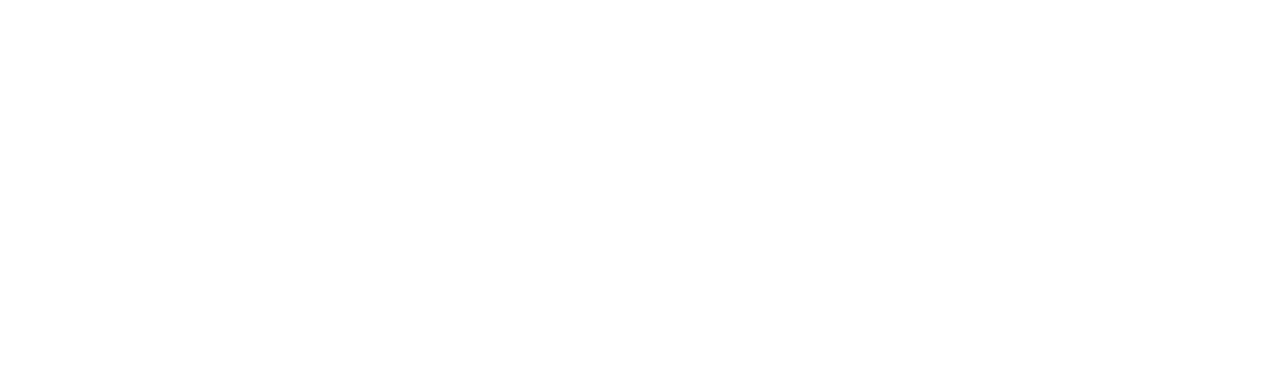
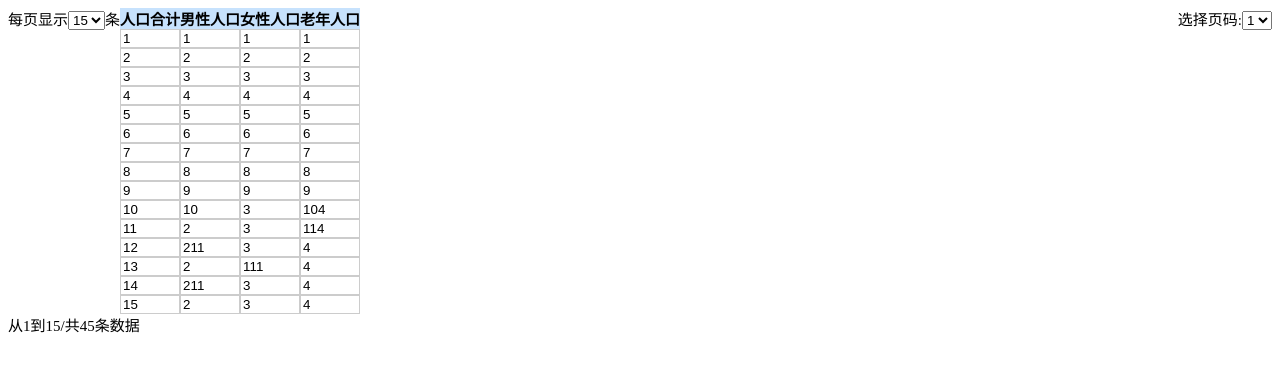
Before and after one commit to leejaygo/simpTable, a plain HTML site: page index.html in a window 1280 px wide. Drawn offline with Linux system fonts and the light colour scheme.

Commit message:
初步前端分页功能

```diff
--- a/css/simpleTable.css
+++ b/css/simpleTable.css
@@ -0,0 +1,19 @@
+.st_wrapper{
+	font-size: 15px;
+	font-family: "Microsoft Yahei";
+}
+.st_wrapper th{
+	background:#c7e2fd;
+}
+.st_wrapper td{
+	border:1px solid #CCC;
+}
+.st_wrapper input{
+	border:none;
+}
+.st-pagenum-wrap{
+	float:left;
+}
+.st-pagesel-wrap{
+	float:right;
+}
--- a/index.html
+++ b/index.html
@@ -3,8 +3,24 @@
 <head>
 	<meta charset="UTF-8">
 	<title>Document</title>
+	<link rel="stylesheet" href="css/simpleTable.css">
 </head>
 <body>
-
+	<div id="tablediv"></div>
+	<script src="js/simpleTable.js"></script>
+	<script>
+		window.onload = function (){
+			var tbParams = {
+				sWrapDivId:"tablediv",
+				sTableId:"mytb",
+				aDatas:[[1,1,1,1],[2,2,2,2],[3,3,3,3],[4,4,4,4],[5,5,5,5],[6,6,6,6],[7,7,7,7],[8,8,8,8],[9,9,9,9],[10,10,3,104],[11,2,3,114],[12,211,3,4],[13,2,111,4],[14,211,3,4],[15,2,3,4],[16,2,113,4],[17,2,3,4],[18,2,311,114],[19,2,3,4],[20,2,32020,4],[21,2,3,4],[22,2,3,4],[23,2,3,4],[24,2,3,4],[25,2,3,4],[26,2,3,4],[27,2,3,4],[28,211,3,4],[29,2,3,4],[30,2,3,4],[31,2,3,4],[32,2,3,4],[33,2,3,4],[34,2,3,4],[35,2,113,4],[36,2,3,4],[37,2,3,4],[38,2,3,4],[39,2,3,4],[40,2,3,4],[41,2,3,4],[42,2,3,4],[43,2,3,4],[44,2,3,4],[45,2,3,4]],
+				aHeadDatas:["人口合计","男性人口","女性人口","老年人口"],
+				iDisplayNum:15,
+				bIfPagination:true
+			}
+			//console.log(tbParams.aDatas)
+			var sptable = new simpleTable(tbParams);
+		}
+	</script>
 </body>
 </html>
--- a/js/simpleTable.js
+++ b/js/simpleTable.js
@@ -0,0 +1,313 @@
+//前端表格分页插件（后期拓展服务器端分页）
+//params={sWrapDivId:"包含表格的id", sTableId:"传入表格id" ,aDatas:"表格数据", aHeadDatas:"表格头部数据", iDisplayNum:'显示条数', bIfPagination:'是否分页', bIfExport: "是否导出", bIfEdit:"是否允许编辑", bIfServerPage:"是否服务器端分页"}
+function simpleTable(params){
+	this._ostTable = null;//表格的dom对象
+	this._outwarp = null;//表格的外层div
+
+	this.bindData = params.aDatas;//表格中的数据
+	this.bindTbHead = params.aHeadDatas;//表头数据
+
+	this.wrapDivId = params.sWrapDivId;//包含表格div的id
+	this.tableId = params.sTableId;//要生成的表格id
+
+	this.itotalnum = params.aDatas.length;
+	this.isinglePageNum = params.bIfPagination ? (params.iDisplayNum ? parseInt(params.iDisplayNum) : 15) : params.aDatas.length;//单页显示条数,如果不分页就全部显示，如果分页默认是15条，否则按照用户输入的条数
+
+	this.ifPagination = params.bIfPagination;//是否翻页
+	this.ifExport = params.bIfExport;//是否允许导出
+	this.ifEdit = params.bIfEdit;//是否允许编辑
+	this.ifServerPage = params.bIfServerPage;//是否服务器端分页
+
+	this.ipageNum = Math.ceil(this.itotalnum / this.isinglePageNum);//总页数
+	//可选择页数
+	this.aSelDisNum = [];
+	this.aSelDisNum.push(this.isinglePageNum - 10);
+	this.aSelDisNum.push(this.isinglePageNum - 5);
+	this.aSelDisNum.push(this.isinglePageNum);
+	this.aSelDisNum.push(this.isinglePageNum + 5);
+	this.aSelDisNum.push(this.isinglePageNum + 10);
+
+	this._currentPageNum = 1;//当前页数
+
+	this.init();
+
+
+}
+//初始化表格
+simpleTable.prototype.init = function (){
+	var divid = this.wrapDivId;
+
+	var _doc = document;
+	var _d = _doc.getElementById(divid);//外层div
+	//创建表格的外层div
+	var _owrapDiv = _doc.createElement('div');
+	_owrapDiv.className = "st_wrapper";
+	_owrapDiv.id = "st_wrapper";
+	_d.appendChild(_owrapDiv);
+	this._outwarp = _owrapDiv;
+	//创建表格的
+	var _tb = _doc.createElement('table');
+	_tb.id = this.tableId;
+	_tb.setAttribute("cellspacing","0");
+	_tb.setAttribute("cellpadding","0");
+	_owrapDiv.appendChild(_tb);
+	this._ostTable = _tb;
+	//创建表格的thead和tbody
+	this._ostTable.createTHead();
+	//创建表格的内容区tbody
+	var tbody = document.createElement('tbody');
+	this._ostTable.appendChild(tbody);
+
+	this._createTable();
+
+	if(this.ifPagination){
+		this._createDisplaySel();
+		this._createPageSel();
+		this._Displaytbinfo();
+		this._initEvent();
+	}
+
+
+}
+//生成表格
+simpleTable.prototype._createTable = function (){
+	var _headData = this.bindTbHead,
+	_allData = this.bindData;
+
+	var curpagedata = this.getCurPageData(_allData, this._currentPageNum, this.isinglePageNum);
+
+	this._createThead(_headData);
+	this._createTbody(curpagedata);
+}
+
+simpleTable.prototype._createThead = function (_headData){
+	var _t = this._ostTable;
+	if(_t){
+		var thead = _t.getElementsByTagName('thead')[0];
+		this._clearChildDom(thead);
+		var fg1 = document.createDocumentFragment();
+		var _tr = document.createElement('tr');
+		for(var k = 0, len = _headData.length; k < len; k++){
+			var tmpth = document.createElement('th');
+			tmpth.innerHTML = _headData[k];
+
+			fg1.appendChild(tmpth);
+		}
+		_tr.appendChild(fg1);
+		thead.appendChild(_tr);
+	}
+}
+
+simpleTable.prototype._createTbody = function (_bodyData){
+	var _t = this._ostTable;
+	if(_t){
+		var _doc = document;
+		var tbody = _t.tBodies[0];
+		this._clearChildDom(tbody);
+
+		var fg2 = _doc.createDocumentFragment();
+		var _otr = _doc.createElement('tr');
+		var _otd = _doc.createElement('td');
+
+		for(var i = 0, l =_bodyData.length; i < l; i++){
+			var trb = _otr.cloneNode(false);
+			if(i % 2 !== 0){
+				trb.className = 'st-odd';//奇数
+			}else{
+				trb.className = 'st-even';//偶数
+			}
+
+			for(var j = 0, l2 = _bodyData[i].length; j < l2; j++){
+				var tdtmp = _otd.cloneNode(false);
+				var _input = _doc.createElement('input');
+				_input.value = _bodyData[i][j];
+
+				var tmpval = '' + _bodyData[i][j];
+				if(tmpval.length == 0){
+					_input.size = 4;
+					//_input.style.minWidth =
+				}else{
+					_input.size = tmpval.length + 1;
+				}
+				tdtmp.appendChild(_input);
+				trb.appendChild(tdtmp);
+			}
+			fg2.appendChild(trb);
+		}
+		tbody.appendChild(fg2);
+	}
+}
+
+simpleTable.prototype.reDraw = function (){
+
+}
+
+simpleTable.prototype._initEvent = function (){
+	var seldispagenum= document.getElementById('st-dispagenum');
+	var selpage = document.getElementById('st-allpages');
+
+	this.addEvtHandler('change', seldispagenum, pageNumChange);
+	this.addEvtHandler('change', selpage, changePage);
+
+	var that = this;
+	function pageNumChange(){
+		that.isinglePageNum = parseInt(seldispagenum.value);
+		that._disChoosePageData();
+		that._changInfo();
+	}
+
+	function changePage(){
+		that._currentPageNum = parseInt(selpage.value);
+		that._disChoosePageData();
+		that._changInfo();
+	}
+}
+
+//创建选择每页显示条数的下拉列表
+simpleTable.prototype._createDisplaySel = function (){
+	var anum = this.aSelDisNum;
+	var cpdis = this.isinglePageNum;
+	var _owpd = document.createElement('div');
+	_owpd.style.display = "inline-block";
+	_owpd.className = "st-pagenum-wrap";
+
+	var sopts = "";
+	for(var i = 0, len = anum.length; i < len; i++){
+		if(anum[i] > 0){
+			var opt = "<option value="+anum[i]+">"+anum[i]+"</option>";
+			if(cpdis == anum[i]){
+				opt = "<option value="+anum[i]+" selected=true>"+anum[i]+"</option>";
+			}
+			sopts += opt;
+		}
+	}
+	_owpd.innerHTML = "每页显示"+"<select class='st-pagenum' id='st-dispagenum'>"+sopts+"</select>条";
+	//在表格前面插入表格
+	this._outwarp.insertBefore(_owpd, this._ostTable);
+}
+
+//页数列表,这个地方要改成datatables那种
+simpleTable.prototype._createPageSel = function (){
+	var _toalnum = this.ipageNum;
+	if(_toalnum > 0){
+		var _doc = document;
+		var _wrap = _doc.createElement('div');
+		_wrap.className = "st-pagesel-wrap";
+		_wrap.style.display = "inline-block";
+
+		var sopts = "";
+		for(var i = 1; i <= _toalnum; i++){
+			var opt = "<option value="+i+">"+i+"</option>";
+			sopts += opt;
+		}
+		_wrap.innerHTML = "选择页码:"+"<select class='st-allpages' id='st-allpages'>"+sopts+"</select>";
+		this._outwarp.insertBefore(_wrap, this._ostTable);
+	}
+}
+
+simpleTable.prototype.edit = function (){
+
+}
+
+simpleTable.prototype._Displaytbinfo = function (){
+	var currentpage = this._currentPageNum;
+	var currentlength = this.isinglePageNum;
+	var alllength = this.itotalnum;
+
+	var infowrap = document.createElement('div');
+	infowrap.className = "st-infowrap";
+	var curBE = this._execPageBgEnd(currentpage, currentlength);
+	infowrap.innerHTML = "从" +"<span id='st-curbegain'>"+ curBE.begain +"</span>"+"到" +"<span id='st-curend'>"+ curBE.end +"</span>"+ "/共" +"<span id='st-curtotal'>"+ alllength +"</span>"+ "条数据";
+	this._outwarp.appendChild(infowrap);
+}
+
+simpleTable.prototype._changInfo = function (){
+	var curBE = this._execPageBgEnd(this._currentPageNum, this.isinglePageNum);
+	var _doc = document;
+	_doc.getElementById('st-curbegain').innerHTML = curBE.begain;
+	_doc.getElementById('st-curend').innerHTML = curBE.end;
+	_doc.getElementById('st-curtotal').innerHTML = this.itotalnum;
+}
+
+simpleTable.prototype._addClass = function (ele,clsName){
+	var _existcls = ele.className;
+	var _acls = existcls.split(" ");
+	for(var i = 0, len = _acls.length; i < len; i++){
+		if(_acls[i] == clsName){
+			return;
+		}
+	}
+	_existcls = _existcls + " "+ clsName;
+	ele.className = _existcls;
+}
+
+simpleTable.prototype._removeClass = function (ele, clsName){
+	var _existcls = ele.className;
+	var _acls = existcls.split(" ");
+	var optcls = "";
+	for(var i = 0, len = _acls.length; i < len; i++){
+		if(_acls[i] !== clsName){
+			optcls = optcls + _acls[i] + " ";
+		}
+	}
+	optcls = optcls.substring(0, optcls.length - 1);
+	ele.className = optcls;
+}
+/**
+ * [_clearChildDom 删除dom子节点]
+ * @param  {[object]} ele [父节点]
+ */
+simpleTable.prototype._clearChildDom = function (ele){
+	if(ele){
+		while(ele.hasChildNodes()){
+			ele.removeChild(ele.firstChild);
+		}
+	}
+}
+
+simpleTable.prototype._disChoosePageData = function (){
+	var alldatas = this.bindData;
+	var curpagedata = this.getCurPageData(alldatas, this._currentPageNum, this.isinglePageNum);
+	console.log(curpagedata.length)
+	this._createTbody(curpagedata);
+
+}
+//根据每页显示条数和当前页码，计算出当前也其实数据序号，终止数据序号
+simpleTable.prototype._execPageBgEnd = function (icurpage, idislength){
+	var begain = (icurpage - 1) * idislength + 1;
+	var end = icurpage * idislength;
+	return {begain: begain, end: end};
+}
+//根据起始和终止的num取出当页的数据
+/*
+ * @param  {[array]} datas   [请求回来的所有的数据]
+ * @param  {[JSON]} oPageBE [execPageBgEnd返回的对象，记录当页其实和终止的序号]
+ */
+simpleTable.prototype.getCurPageData = function (datas, icurpage, idislength){
+	var aoutput = [];
+	var oPageBE = this._execPageBgEnd(icurpage, idislength);
+	var _b = oPageBE.begain;
+	var _e = oPageBE.end;
+	for(var t = _b - 1; t < _e; t++){
+		if(datas[t]){
+			console.log(datas[t])
+			aoutput.push(datas[t]);
+		}
+	}
+	return aoutput;
+}
+
+simpleTable.prototype.addEvtHandler = function(evtType,ele,handle){
+	if(ele.addEventListener){
+
+		ele.addEventListener(evtType, handle, false);
+
+	}else if(ele.attachEvent){
+
+		ele.attachEvent("on" + evtType, handle);
+
+	}else{
+
+		ele["on" + evtType] = handle;
+	}
+}
```
